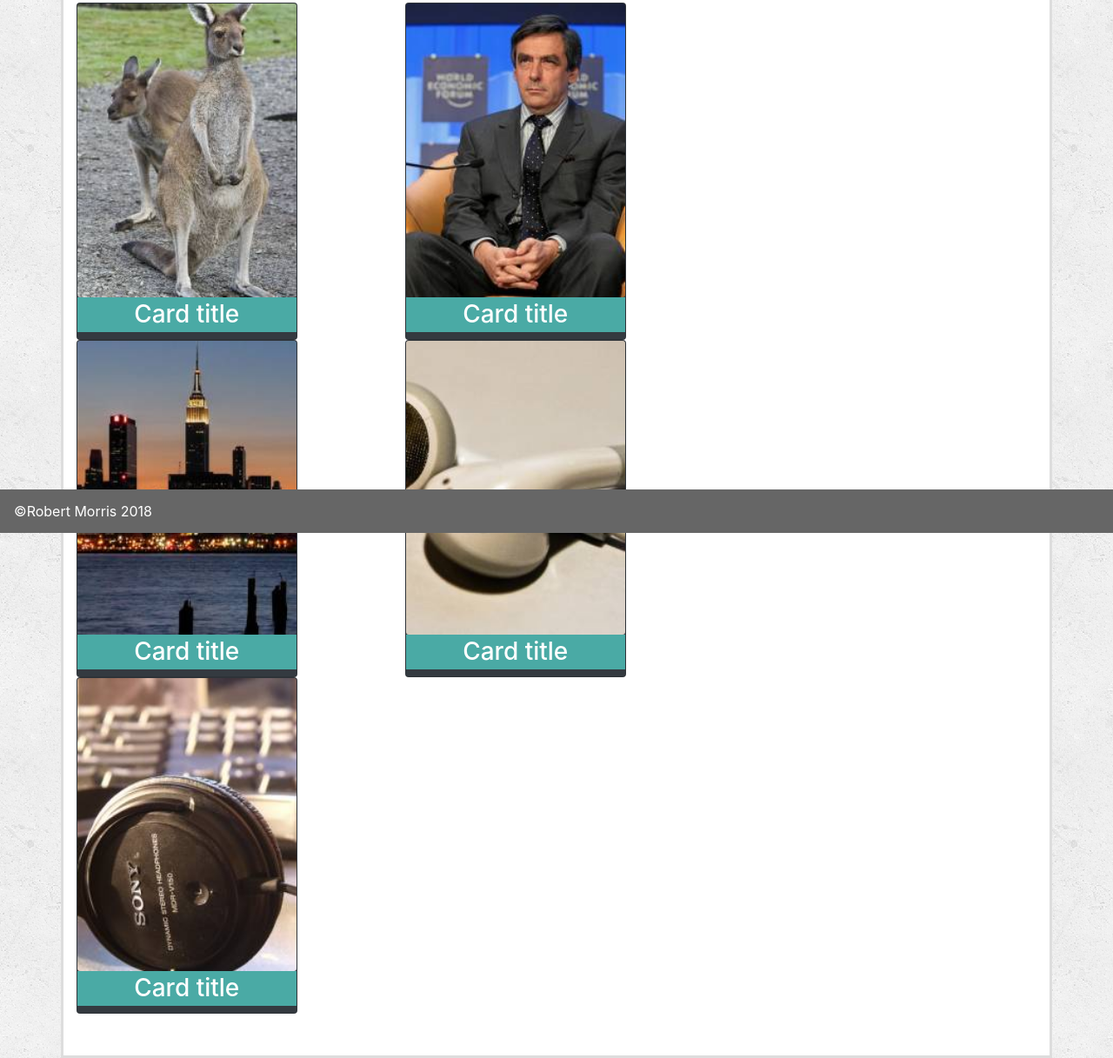
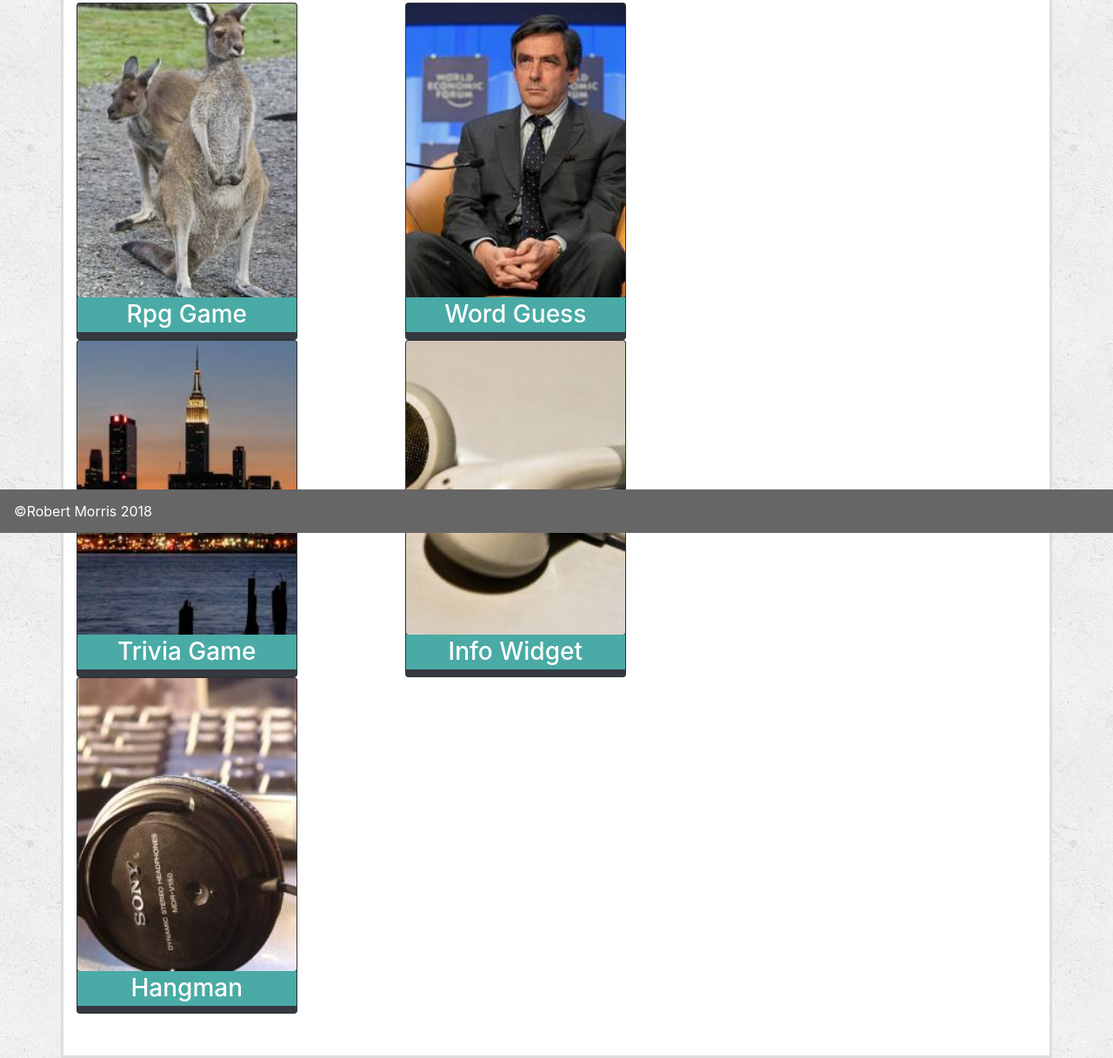
Before and after one commit to belamorris/Bootstrap-Portfolio, a plain HTML site: page portfolio.html in a window 1280 px wide. Shown: the part 187-1404 px from the top of the page at 87% size. Drawn offline with nearby package versions, Linux system fonts and the light colour scheme.

Commit message:
almost done

```diff
--- a/portfolio.html
+++ b/portfolio.html
@@ -11,14 +11,14 @@
 
 </head>
 <body style="background: url(Img/concrete_seamless.png);">
-    <nav class="navbar navbar-expand-lg navbar-light " style="background-color:  #4aaaa5;">
+    <nav class="navbar navbar-expand-lg navbar-light" id="navbarNewDropdown" style="background-color:  #4aaaa5;">
         <a class="navbar-brand" href="#"  style="color: #ffffff; font-family:'Georgia', Times, Times New Roman, serif; ">Robert Morris</a>
-        <button class="navbar-toggler" type="button" data-toggle="collapse" data-target="#navbarNavAltMarkup" aria-controls="navbarNavAltMarkup" aria-expanded="false" aria-label="Toggle navigation">
-          <span class="navbar-toggler-icon"></span>
+        <button class="navbar-toggler ml-auto" type="button" data-toggle="collapse" data-target=" #navbarNewDropdown" aria-controls="#navbarNewDropdown" aria-expanded="false" aria-label="Toggle navigation">
+          <span class="navbar-toggler-icon ml-auto"></span>
         </button>
-        <div class="collapse navbar-collapse" id="navbarNavDropdown" ml >
+        <div class="collapse navbar-collapse" id="navbarNewDropdown" ml >
           <div class="navbar-nav ml-auto" style="color:#777777;">
-            <a class="nav-item nav-link active" href="index.html" style="color: #777777;">About <span class="sr-only">(current)</span></a>
+            <a class="nav-item nav-link active" href="index.html" style="color: #777777;">About </a>
             <a class="nav-item nav-link" href="contact.html" style="color: #777777;" >Contact</a>
             <a class="nav-item nav-link" href="portfolio.html" style="color: #777777;">Portfolio</a>
 
@@ -38,38 +38,38 @@
           <div class="row">
                 <div class="col-sm-3">
                         <div class="card bg-dark text-white">
-                           <img class="card-img" src="Img/animals-h-c-207-278-1.jpg" alt="Card image">
-                             <h3 style="background-color: #4aaaa5; color: #ffffff; width: 100%; height: 40px; text-align: center; padding: 3px;">Card title</h3>
+                           <img class="card-img" src="Img/animals-h-c-207-278-1.jpg" alt="RPG Game">
+                             <h3 style="background-color: #4aaaa5; color: #ffffff; width: 100%; height: 40px; text-align: center; padding: 3px;">Rpg Game</h3>
                             </div>
                      </div>
               <div class="col-sm-1"></div>
               <div class="col-sm-3">
                     <div class="card bg-dark text-white">
-                       <img class="card-img" src="Img/business-h-c-207-278-9.jpg" alt="Card image">
-                         <h3 style="background-color: #4aaaa5; color: #ffffff; width: 100%; height: 40px; text-align: center; padding: 3px;">Card title</h3>
+                       <img class="card-img" src="Img/business-h-c-207-278-9.jpg" alt="word guess">
+                         <h3 style="background-color: #4aaaa5; color: #ffffff; width: 100%; height: 40px; text-align: center; padding: 3px;">Word Guess</h3>
                         </div>
                  </div>
           </div>
           <div class="row">
                 <div class="col-sm-3">
                         <div class="card bg-dark text-white">
-                           <img class="card-img" src="Img/city-h-c-207-278-4.jpg" alt="Card image">
-                             <h3 style="background-color: #4aaaa5; color: #ffffff; width: 100%; height: 40px; text-align: center; padding: 3px;">Card title</h3>
+                           <img class="card-img" src="Img/city-h-c-207-278-4.jpg" alt="Trivia Game">
+                             <h3 style="background-color: #4aaaa5; color: #ffffff; width: 100%; height: 40px; text-align: center; padding: 3px;">Trivia Game</h3>
                             </div>
                      </div>
               <div class="col-sm-1"></div>
               <div class="col-sm-3">
                     <div class="card bg-dark text-white">
-                       <img class="card-img" src="Img/technics-h-c-207-278-5.jpg" alt="Card image">
-                         <h3 style="background-color: #4aaaa5; color: #ffffff; width: 100%; height: 40px; text-align: center; padding: 3px;">Card title</h3>
+                       <img class="card-img" src="Img/technics-h-c-207-278-5.jpg" alt="Info Widget">
+                         <h3 style="background-color: #4aaaa5; color: #ffffff; width: 100%; height: 40px; text-align: center; padding: 3px;">Info Widget</h3>
                         </div>
                  </div>
           </div>
           <div class="row">
                 <div class="col-sm-3">
                  <div class="card bg-dark text-white">
-                    <img class="card-img" src="Img/technics-h-c-207-278-6.jpg" alt="Card image">
-                      <h3 style="background-color: #4aaaa5; color: #ffffff; width: 100%; height: 40px; text-align: center; padding: 3px;">Card title</h3>
+                    <img class="card-img" src="Img/technics-h-c-207-278-6.jpg" alt="Hangman">
+                      <h3 style="background-color: #4aaaa5; color: #ffffff; width: 100%; height: 40px; text-align: center; padding: 3px;">Hangman</h3>
                      </div>
               </div>
           </div>
```
Also changed, not shown: contact.html (+6 -6 lines), index.html (+6 -6 lines).
